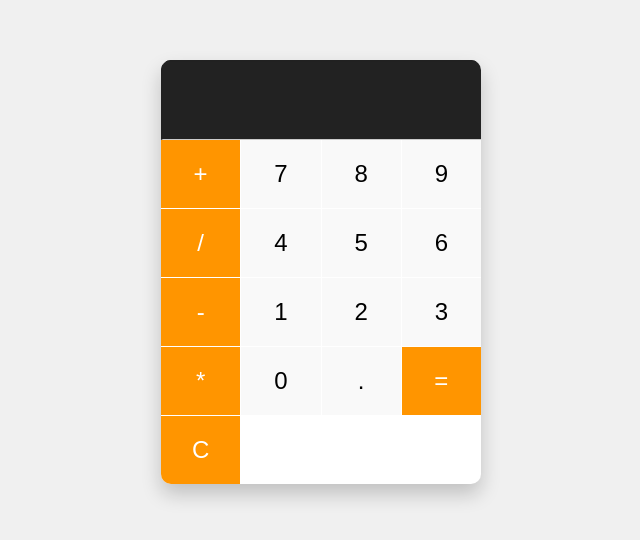
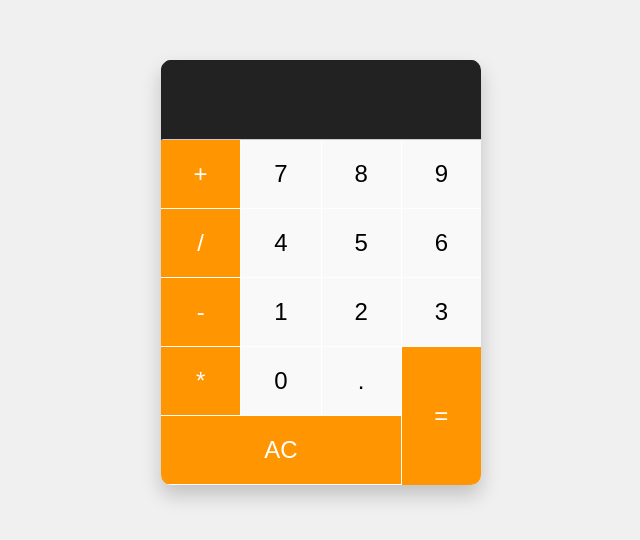
Before and after one commit to Airidas0/calculator, a plain HTML site: page index.html in a window 1280 px wide. Shown: the part 128-668 px from the top of the page, without its empty margins (319-959 px from the left). Drawn offline with Linux system fonts and the light colour scheme.

Commit message:
Looks nicer.

```diff
--- a/index.html
+++ b/index.html
@@ -26,9 +26,12 @@
             <button onclick="addNumber(3)">3</button>
             <button class="operator" onclick="addNumber('*')">*</button>
             <button onclick="addNumber(0)">0</button>
+
             <button onclick="addNumber('.')">.</button>
-            <button class="operator" onclick="calculate()">=</button>
-            <button class="operator" onclick="clearDisplay()">C</button>
+
+
+            <button class="operator" id = "equal"onclick="calculate()">=</button>
+            <button class="operator" id = "clear" onclick="clearDisplay()">AC</button>
         </div>
     </div>
 
--- a/style.css
+++ b/style.css
@@ -47,6 +47,13 @@ button {
     cursor: pointer;
 }
 
+#clear{
+    grid-column: span 3;
+}
+#equal{
+    grid-row: span 3;
+
+}
 button:hover {
     background-color: #e0e0e0;
     transform: scale(1.05);
@@ -60,6 +67,7 @@ button:active {
 button.operator {
     background-color: #ff9500;
     color: #fff;
+
 }
 
 button.operator:hover {
@@ -122,6 +130,7 @@ button {
 }
 
 
+
 .display {
     border: none;
     width: 100%;
```
